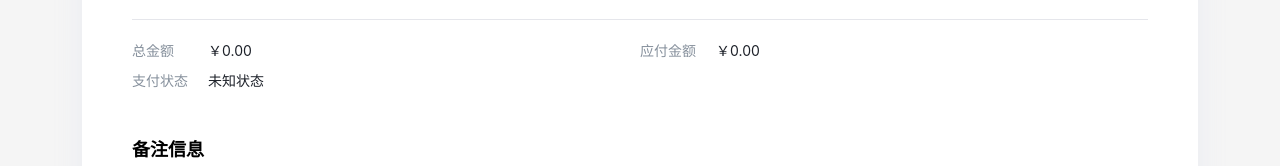
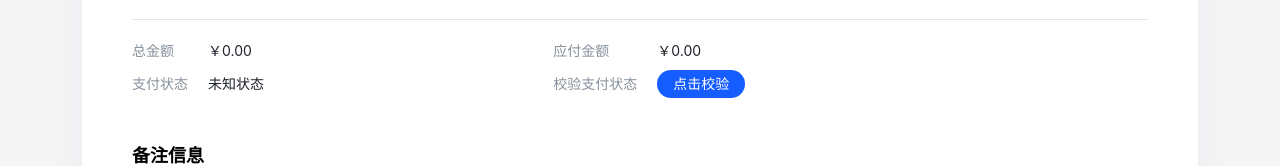
Before and after one commit to jjq0425/MusiMall-FrontEnd-User, a Vue app: page /MusiMall-FrontEnd-User/order/detail/1 in a window 1280 px wide. Shown: the part 993-1159 px from the top of the page. Built offline with nearby package versions, Linux system fonts and the light colour scheme; sample sign-in values are in the browser's storage.

Commit message:
feat(order): 添加支付状态校验功能
- 在订单详情页面添加支付状态校验按钮
- 实现支付状态校验的 API 接口和前端逻辑
- 优化支付模态框的提示信息
- 更新支付失败模态框的提示内容

```diff
--- a/src/api/trade.js
+++ b/src/api/trade.js
@@ -84,3 +84,14 @@ export const cancelOrder = (id) => {
         }
     })
 }
+
+export const checkOrderPayFinish = (id) => {
+
+    return request({
+        url: `${baseUrl}/checkOrderPayFinish`,
+        method: 'get',
+        params: {
+            id: id
+        }
+    })
+}
--- a/src/buildTimestamp.js
+++ b/src/buildTimestamp.js
@@ -1 +1 @@
-export const buildTimestamp = '2025/2/24 21:19:09';
+export const buildTimestamp = '2025/2/24 21:44:47';
--- a/src/views/order/components/OrderDetail.vue
+++ b/src/views/order/components/OrderDetail.vue
@@ -75,14 +75,25 @@
         <a-descriptions-item label="应付金额"
           >￥{{ order.paymentAmount.toFixed(2) }}</a-descriptions-item
         >
-        <a-descriptions-item label="支付状态">{{
-          payStatusText
-        }}</a-descriptions-item>
+        <a-descriptions-item label="支付状态"
+          >{{ payStatusText }}
+        </a-descriptions-item>
         <a-descriptions-item label="支付方式" v-if="order.payType">
           {{ payTypeText }} &nbsp;&nbsp;&nbsp;
           <span v-if="order.alipayTraceNo">
             (流水号：{{ order.alipayTraceNo }})
           </span>
+        </a-descriptions-item>
+        <a-descriptions-item label="校验支付状态" v-else>
+          <a-tooltip content="点击校验支付状态">
+            <a-button
+              type="primary"
+              @click="checkOrderPayFinishNow()"
+              size="small"
+              shape="round"
+              >点击校验</a-button
+            >
+          </a-tooltip>
         </a-descriptions-item>
       </a-descriptions>
     </div>
@@ -127,6 +138,8 @@
     </div>
     <!-- 使用新的支付选择模态框组件 -->
     <PayModal ref="payModalRef" @paymentComplete="fetchOrderDetails" />
+    <PaymentSuccessModal ref="paymentSuccessModalRef" />
+    <payment-failed-modal ref="paymentFailedModalRef" />
   </div>
 </template>
 
@@ -143,6 +156,9 @@ import TradeList from "./TradeList.vue";
 import router from "@/router";
 import { useUserStore } from "@/store/user";
 import PayModal from "../../pay/PayModal.vue";
+import { checkOrderPayFinish } from "../../../api/trade";
+import PaymentSuccessModal from "../../pay/PaymentSuccessModal.vue";
+import PaymentFailedModal from "../../pay/PaymentFailedModal.vue";
 
 const route = useRoute();
 const orderId = route.params.id;
@@ -281,6 +297,23 @@ const goToPay = () => {
   payModalRef.value.open(order.id, order.totalAmount);
 };
 
+const paymentSuccessModalRef = ref(null);
+const paymentFailedModalRef = ref(null);
+const checkOrderPayFinishNow = async () => {
+  Message.loading({ content: "校验支付状态中...", id: "check-pay-status" });
+  setTimeout(async () => {
+    const res = await checkOrderPayFinish(order.id);
+    if (res) {
+      Message.success({ content: "支付状态：已支付", id: "check-pay-status" });
+      paymentSuccessModalRef.value.open();
+      fetchOrderDetails();
+    } else {
+      Message.warning({ content: "支付状态：未支付", id: "check-pay-status" });
+      paymentFailedModalRef.value.open();
+    }
+  }, 1000);
+};
+
 onMounted(() => {
   fetchOrderDetails();
 });
--- a/src/views/pay/AliPayModal.vue
+++ b/src/views/pay/AliPayModal.vue
@@ -10,7 +10,7 @@
     <div class="modal-content">
       <p class="important-text">浏览器将在新的页面打开支付宝，请完成支付。</p>
       <p>请不要关闭此窗口和刷新页面，支付后点击下面的按钮校验支付状态</p>
-      <p>若支付成功但系统校验失败，请联系客服处理。</p>
+      <p>若支付成功但系统校验失败，请联系客服处理。切勿重复支付。</p>
       <div class="button-container">
         <a-button type="primary" @click="handlePaymentComplete"
           >我已完成支付</a-button
@@ -47,7 +47,7 @@ const open = (orderId_) => {
   orderId.value = orderId_;
 };
 
-import { getOrderDetailById } from "../../api/trade";
+import { checkOrderPayFinish } from "../../api/trade";
 const handlePaymentComplete = async () => {
   // 获取订单详情
   const msg = Message.loading({
@@ -57,9 +57,8 @@ const handlePaymentComplete = async () => {
   });
   // 等待1s
   await new Promise((resolve) => setTimeout(resolve, 1000));
-  const res = await getOrderDetailById(orderId.value);
-  const data = res?.data[0];
-  if (data?.payStatus === 2) {
+  const res = await checkOrderPayFinish(orderId.value);
+  if (res == true) {
     handlePaymentSuccess();
     emit("paymentComplete");
   } else {
--- a/src/views/pay/PaymentFailedModal.vue
+++ b/src/views/pay/PaymentFailedModal.vue
@@ -31,7 +31,7 @@
             <li>
               可能由于网络波动同步有延时，若已经支付，请等待5分钟再刷新订单。若仍未支付，请联系人工客服。
             </li>
-            <li>若在支付过程中有问题，可联系支付宝客服。</li>
+            <li>使用支付宝支付时，若在支付过程中有问题，可联系支付宝客服。</li>
           </ul>
         </a-typography>
       </template>
```
